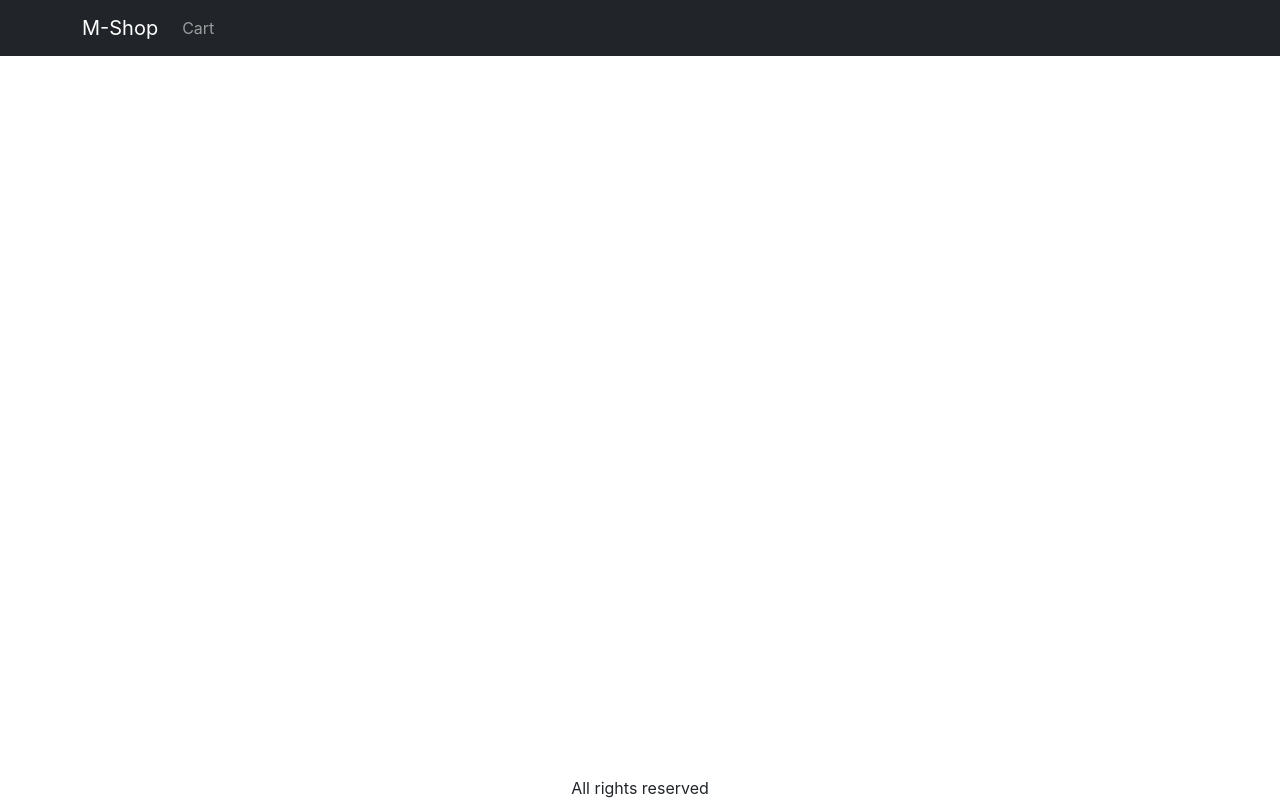
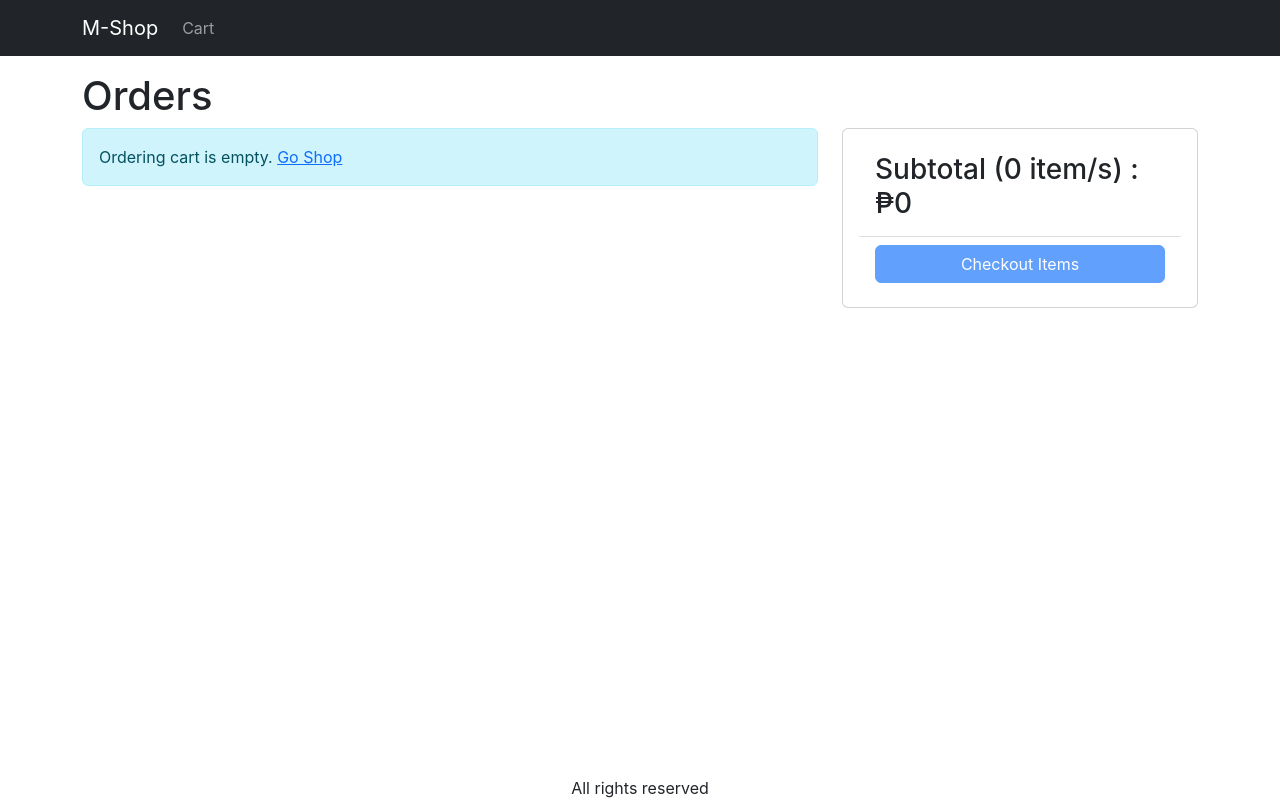
Before and after one commit to S-E-Mendoza/capstone3-ecom-app, a React (Create React App) app in the folder frontend/: page /cart in a window 1280 px wide. Built offline with nearby package versions, Linux system fonts and the light colour scheme.

Commit message:
added code for cart functionality

```diff
--- a/frontend/src/App.js
+++ b/frontend/src/App.js
@@ -7,6 +7,7 @@ import { LinkContainer } from 'react-router-bootstrap';
 import { Badge, Nav } from 'react-bootstrap';
 import { useContext } from 'react';
 import { Store } from './Store';
+import CartPage from './pages/CartPage';
 
 function App() {
   const { state } = useContext(Store);
@@ -37,6 +38,7 @@ function App() {
           <Container className="mt-3">
             <Routes>
               <Route path="/product/:slug" element={<ProductPage />} />
+              <Route path="/cart" element={<CartPage />} />
               <Route path="/" element={<HomePage />} />
             </Routes>
           </Container>
--- a/frontend/src/Store.js
+++ b/frontend/src/Store.js
@@ -4,7 +4,9 @@ export const Store = createContext();
 
 const initialState = {
   cart: {
-    cartItems: [],
+    cartItems: localStorage.getItem('cartItems')
+      ? JSON.parse(localStorage.getItem('cartItems'))
+      : [],
   },
 };
 
@@ -21,8 +23,15 @@ function reducer(state, action) {
             item._id === existItem._id ? newItem : item,
           )
         : [...state.cart.cartItems, newItem];
+      localStorage.setItem('cartItems', JSON.stringify(cartItems));
       return { ...state, cart: { ...state.cart, cartItems } };
-
+    case 'CART_REMOVE_ITEM': {
+      const cartItems = state.cart.cartItems.filter(
+        (item) => item._id !== action.payload._id,
+      );
+      localStorage.setItem('cartItems', JSON.stringify(cartItems));
+      return { ...state, cart: { ...state.cart, cartItems } };
+    }
     default:
       return state;
   }
--- a/frontend/src/components/Product.js
+++ b/frontend/src/components/Product.js
@@ -1,9 +1,31 @@
 import { Card, Button } from 'react-bootstrap';
 import { Link } from 'react-router-dom';
 import Rating from './Rating';
+import axios from 'axios';
+import { useContext } from 'react';
+import { Store } from '../Store';
 
 function Product(props) {
   const { product } = props;
+
+  const { state, dispatch: ctxDispatch } = useContext(Store);
+  const {
+    cart: { cartItems },
+  } = state;
+
+  const addToCartHandler = async (item) => {
+    const existItem = cartItems.find((x) => x._id === product._id);
+    const quantity = existItem ? existItem.quantity + 1 : 1;
+    const { data } = await axios.get(`/api/products/${item._id}`);
+    if (data.countInStock < quantity) {
+      window.alert('Sorry. Product is out of Stock');
+    }
+
+    ctxDispatch({
+      type: 'CART_ADD_ITEM',
+      payload: { ...item, quantity },
+    });
+  };
   return (
     <Card>
       <Link to={`/product/${product.slug}`}>
@@ -17,7 +39,13 @@ function Product(props) {
           rating={product.rating}
           numReviews={product.numReviews}></Rating>
         <Card.Text>₱{product.price}</Card.Text>
-        <Button>Add to Cart</Button>
+        {product.countInStock === 0 ? (
+          <Button variant="light" disabled>
+            Out of Stock
+          </Button>
+        ) : (
+          <Button onClick={() => addToCartHandler(product)}>Add to Cart</Button>
+        )}
       </Card.Body>
     </Card>
   );
--- a/frontend/src/index.css
+++ b/frontend/src/index.css
@@ -42,3 +42,7 @@ main {
 .img-large {
   max-width: 100%;
 }
+
+.img-thumbnail {
+  height: 80px;
+}
--- /dev/null
+++ b/frontend/src/pages/CartPage.js
@@ -0,0 +1,128 @@
+import { useContext } from 'react';
+import { Store } from '../Store';
+import { Helmet } from 'react-helmet-async';
+import {
+  Button,
+  Card,
+  Col,
+  ListGroup,
+  ListGroupItem,
+  Row,
+} from 'react-bootstrap';
+import MessageBox from '../components/MessageBox';
+import { Link, useNavigate } from 'react-router-dom';
+import axios from 'axios';
+
+export default function CartPage() {
+  const navigate = useNavigate();
+  const { state, dispatch: ctxDispatch } = useContext(Store);
+  const {
+    cart: { cartItems },
+  } = state;
+
+  const updateCartHandler = async (item, quantity) => {
+    const { data } = await axios.get(`/api/products/${item._id}`);
+    if (data.countInStock < quantity) {
+      window.alert('Sorry. Product is out of Stock');
+    }
+
+    ctxDispatch({
+      type: 'CART_ADD_ITEM',
+      payload: { ...item, quantity },
+    });
+  };
+  const removeItemHandler = (item) => {
+    ctxDispatch({ type: 'CART_REMOVE_ITEM', payload: item });
+  };
+
+  const checkoutHandler = () => {
+    navigate('/signin?redirect=/shipping');
+  };
+
+  return (
+    <div>
+      <Helmet>
+        <title>Cart - Check Out</title>
+      </Helmet>
+      <h1>Orders</h1>
+      <Row>
+        <Col md={8}>
+          {cartItems.length === 0 ? (
+            <MessageBox>
+              Ordering cart is empty. <Link to="/">Go Shop</Link>
+            </MessageBox>
+          ) : (
+            <ListGroup>
+              {cartItems.map((item) => (
+                <ListGroupItem key={item._id}>
+                  <Row className="align-items-center">
+                    <Col md={4}>
+                      <img
+                        src={item.image}
+                        alt={item.name}
+                        className="img-fluid rounded img-img-thumbnail"></img>{' '}
+                      <Link to={`/product/${item.slug}`}>{item.name}</Link>
+                    </Col>
+                    <Col md={3}>
+                      <Button
+                        variant="light"
+                        onClick={() =>
+                          updateCartHandler(item, item.quantity - 1)
+                        }
+                        disabled={item.quantity === 1}>
+                        <i className="fas fa-minus-circle"></i>
+                      </Button>{' '}
+                      <span>{item.quantity}</span>{' '}
+                      <Button
+                        variant="light"
+                        onClick={() =>
+                          updateCartHandler(item, item.quantity + 1)
+                        }
+                        disabled={item.quantity === item.countInStock}>
+                        <i className="fas fa-plus-circle"></i>
+                      </Button>
+                    </Col>
+                    <Col md={3}>₱{item.price}</Col>
+                    <Col md={2}>
+                      <Button
+                        onClick={() => removeItemHandler(item)}
+                        variant="light">
+                        <i className="fas fa-trash"></i>
+                      </Button>
+                    </Col>
+                  </Row>
+                </ListGroupItem>
+              ))}
+            </ListGroup>
+          )}
+        </Col>
+        <Col md={4}>
+          <Card>
+            <Card.Body>
+              <ListGroup variant="flush">
+                <ListGroupItem>
+                  <h3>
+                    Subtotal ({cartItems.reduce((a, c) => a + c.quantity, 0)}{' '}
+                    item/s) : ₱
+                    {cartItems.reduce((a, c) => a + c.price * c.quantity, 0)}
+                  </h3>
+                </ListGroupItem>
+                <ListGroupItem>
+                  <div className="d-grid">
+                    <Button
+                      type="button"
+                      variant="primary"
+                      onClick={checkoutHandler}
+                      disabled={cartItems.length === 0}>
+                      Checkout Items
+                    </Button>
+                  </div>
+                </ListGroupItem>
+              </ListGroup>
+            </Card.Body>
+          </Card>
+        </Col>
+      </Row>
+    </div>
+  );
+}
--- a/frontend/src/pages/ProductPage.js
+++ b/frontend/src/pages/ProductPage.js
@@ -9,7 +9,7 @@ import {
   ListGroupItem,
   Row,
 } from 'react-bootstrap';
-import { useParams } from 'react-router-dom';
+import { useNavigate, useParams } from 'react-router-dom';
 import Rating from '../components/Rating';
 import { Helmet } from 'react-helmet-async';
 import LoadingBox from '../components/LoadingBox';
@@ -31,6 +31,7 @@ const reducer = (state, action) => {
 };
 
 function ProductPage() {
+  const navigate = useNavigate();
   const params = useParams();
   const { slug } = params;
 
@@ -67,6 +68,7 @@ function ProductPage() {
       type: 'CART_ADD_ITEM',
       payload: { ...product, quantity },
     });
+    navigate('/cart');
   };
 
   return loading ? (
```
Also changed, not shown: 1 other file (tests, documents, lock files or other folders).
